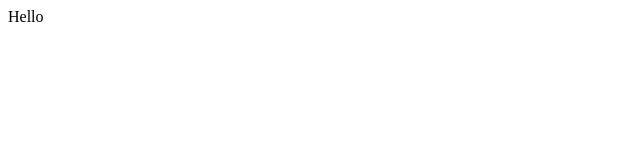
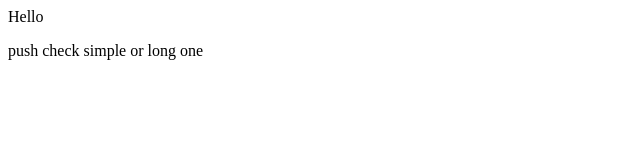
Before and after one commit to anonymousbott/demo-repo, a plain HTML site: page index.html in a window 1280 px wide. Shown: the whole page, without its empty margins (0-640 px from the left). Drawn offline with Linux system fonts and the light colour scheme.

Commit message:
push check

```diff
--- a/index.html
+++ b/index.html
@@ -1 +1,2 @@
 <div>Hello</div>
+<p>push check simple or long one</p>
```
